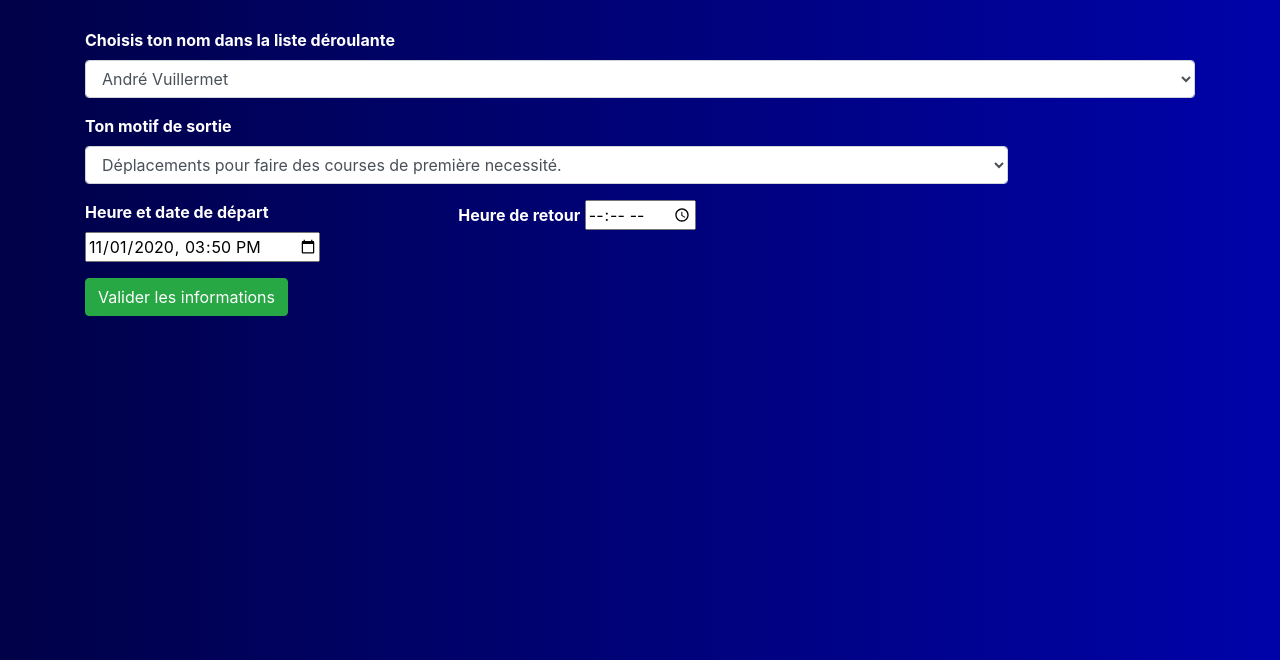
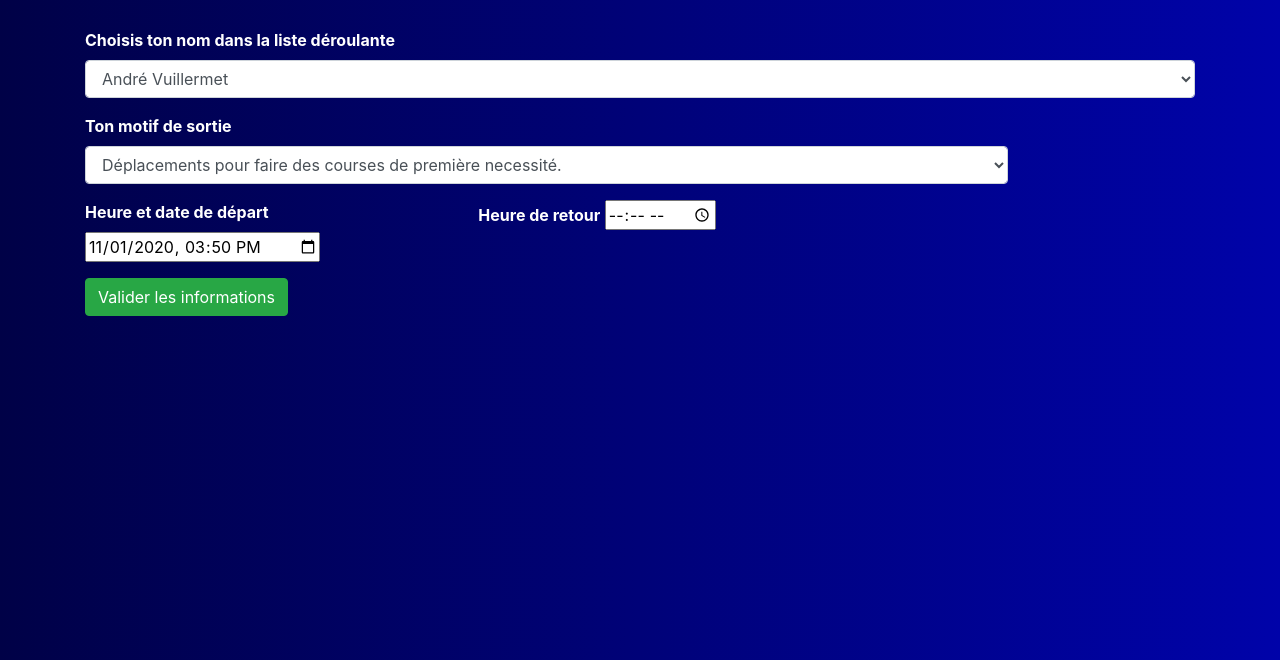
Before and after one commit to tivui/titiattest, a Flask app: page /formulaire in a window 1280 px wide. Shown: the part 140-800 px from the top of the page. Run offline with Flask 2, Linux system fonts and the light colour scheme; some libraries are stand-ins or nearby versions.

Commit message:
Modif accueil
Marges  Retour

```diff
--- a/app/templates/public/formulaire.html
+++ b/app/templates/public/formulaire.html
@@ -5,6 +5,9 @@
 {% block styles %}
 .formulaire {
 margin-top:20px;
+}
+.retour {
+margin-left:20px;
 }
 {% endblock %}
 
@@ -44,7 +47,7 @@ margin-top:20px;
             <label for="heure_de_depart"><b>Heure et date de départ</b></label>
                         <input id="heure_de_depart" type="datetime-local" name="heure_de_depart">
         </div>
-        <div class="form-group col-md-4" id="date_de_retour" style="display:block;">
+        <div class="form-group col-md-4 retour" id="date_de_retour" style="display:block;">
             <label for="heure_de_retour"><b>Heure de retour</b></label>
                         <input id="heure_de_retour" type="time" name="heure_de_retour">
         </div>
```
